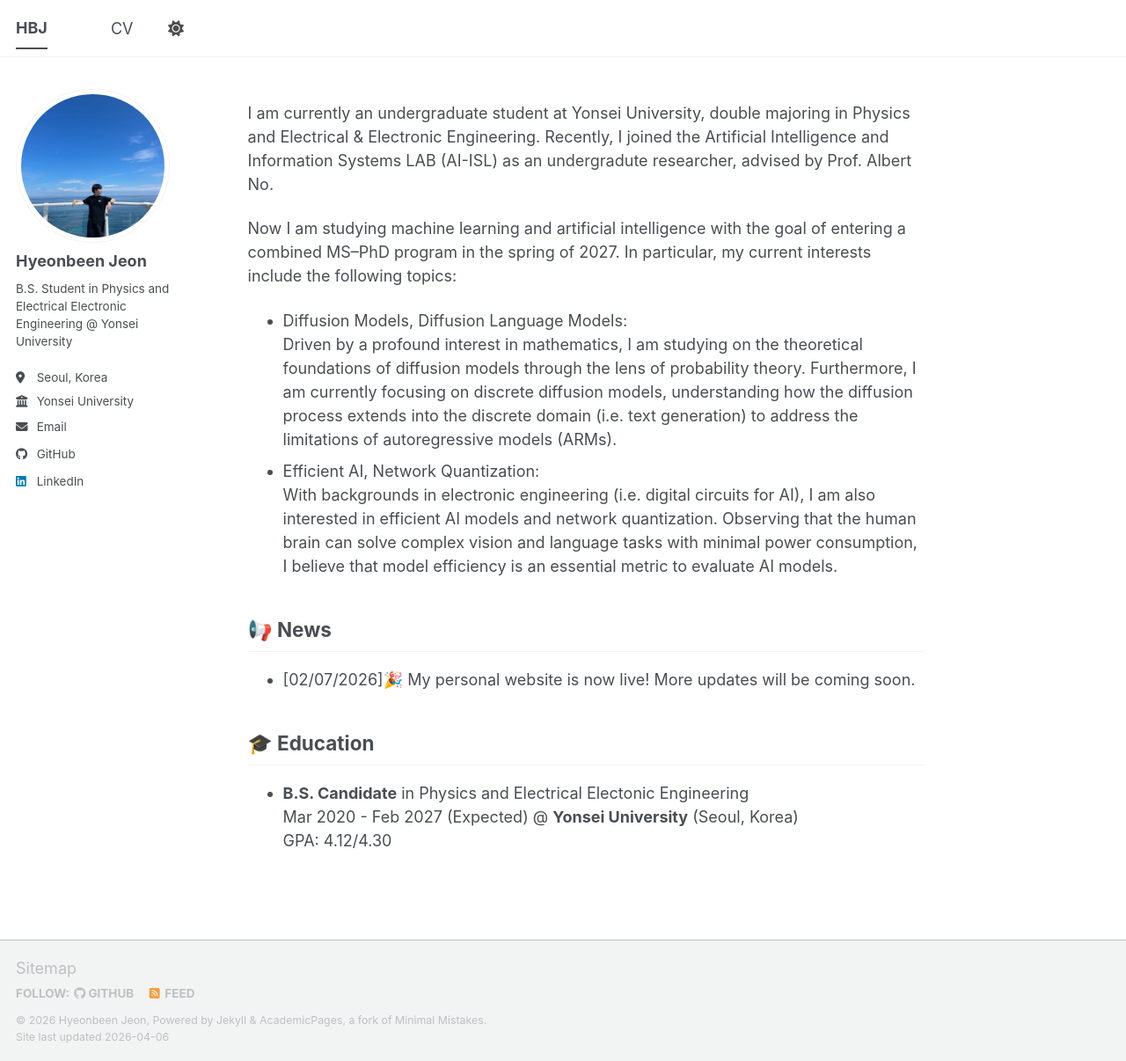
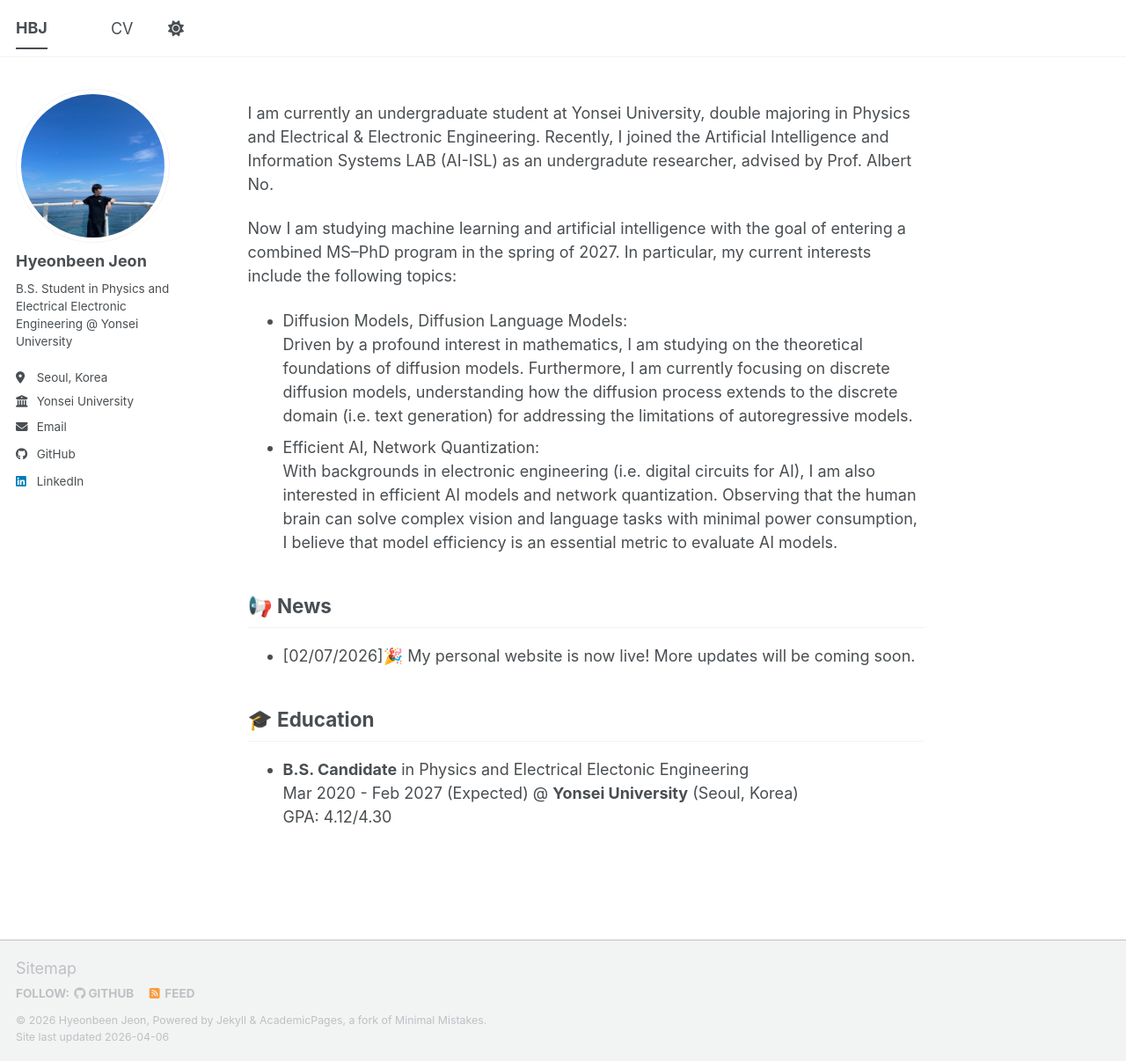
Before and after one commit to jnhnbn01/jnhnbn01.github.io, a Jekyll site: the page built from _pages/about.md, in a window 1280 px wide and 1206 px high. Shown: the whole window at 88% size. Built offline with Jekyll 4.4.1, drawn with Linux system fonts in a browser that asks for light colours; a script bundle is joined from its source files by our own code; library files that are not in the unit come from our copies.

Commit message:
Improve description of diffusion models
Refine text on diffusion models for clarity and conciseness.

```diff
--- a/_pages/about.md
+++ b/_pages/about.md
@@ -13,8 +13,8 @@ Recently, I joined the Artificial Intelligence and Information Systems LAB (AI-I
 Now I am studying machine learning and artificial intelligence with the goal of entering a combined MS–PhD program in the spring of 2027.
 In particular, my current interests include the following topics:
 - Diffusion Models, Diffusion Language Models:<br>
-  Driven by a profound interest in mathematics, I am studying on the theoretical foundations of diffusion models through the lens of probability theory.
-	Furthermore, I am currently focusing on discrete diffusion models, understanding how the diffusion process extends into the discrete domain (i.e. text generation) to address the limitations of autoregressive models (ARMs).
+  Driven by a profound interest in mathematics, I am studying on the theoretical foundations of diffusion models.
+	Furthermore, I am currently focusing on discrete diffusion models, understanding how the diffusion process extends to the discrete domain (i.e. text generation) for addressing the limitations of autoregressive models.
 - Efficient AI, Network Quantization:<br>
   With backgrounds in electronic engineering (i.e. digital circuits for AI), I am also interested in efficient AI models and network quantization. Observing that the human brain can solve complex vision and language tasks with minimal power consumption, I believe that model efficiency is an essential metric to evaluate AI models.
 
```
